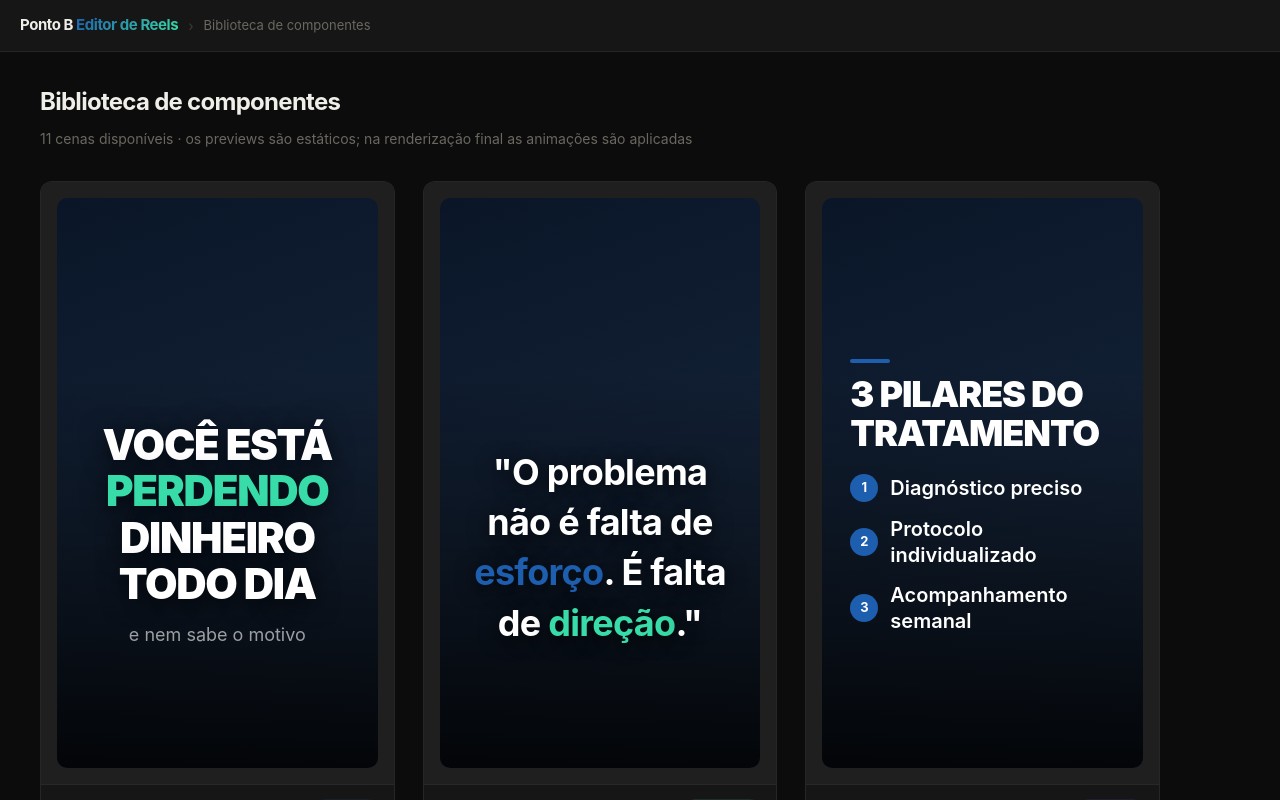
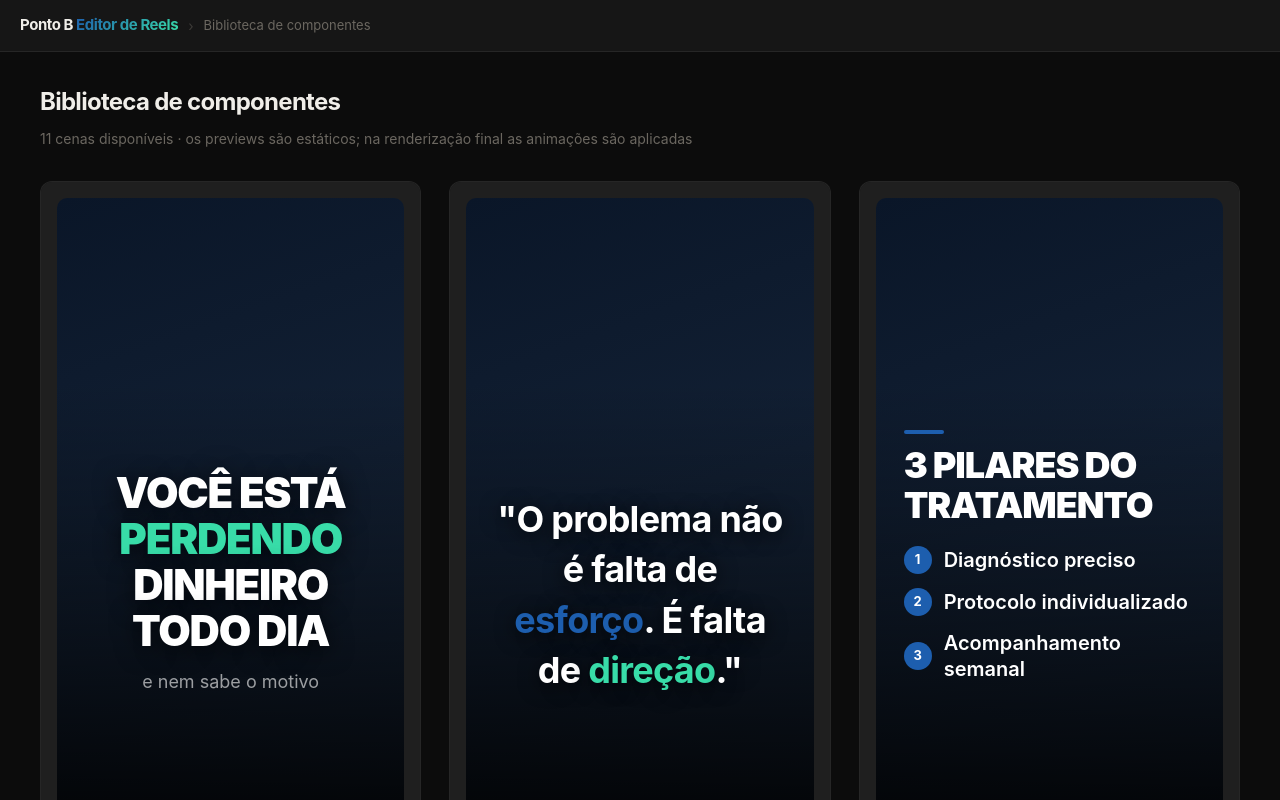
Before and after one commit to barbaracosta-pontob/editor-videos-ponto-b, a Next.js app in the folder apps/web/: page /componentes in a window 1280 px wide. Shown: the top 800 px of the page. Built offline with nearby package versions, Linux system fonts and the light colour scheme.

Commit message:
fix: remover maxWidth da biblioteca de componentes para aproveitar tela cheia

```diff
--- a/apps/web/src/app/componentes/page.tsx
+++ b/apps/web/src/app/componentes/page.tsx
@@ -452,7 +452,7 @@ export default function ComponentesPage() {
     <div style={{ minHeight: "100vh", background: "var(--canvas)", display: "flex", flexDirection: "column" }}>
       <AppNav breadcrumb="Biblioteca de componentes" />
 
-      <div style={{ padding: "32px 40px 60px", maxWidth: 1200, width: "100%" }}>
+      <div style={{ padding: "32px 40px 60px", width: "100%" }}>
         <div style={{ marginBottom: 32 }}>
           <h1 style={{ fontSize: 24, fontWeight: 700, letterSpacing: "-0.03em", color: "var(--ink)", margin: 0, marginBottom: 8 }}>
             Biblioteca de componentes
```
